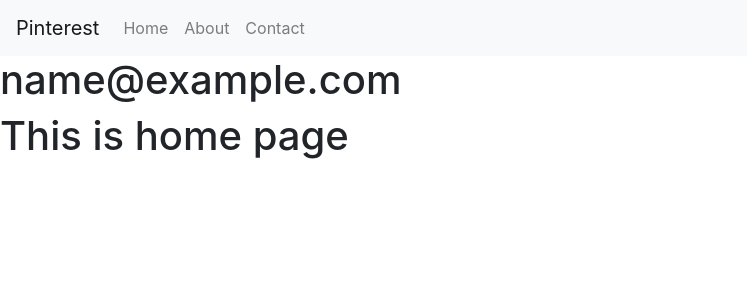
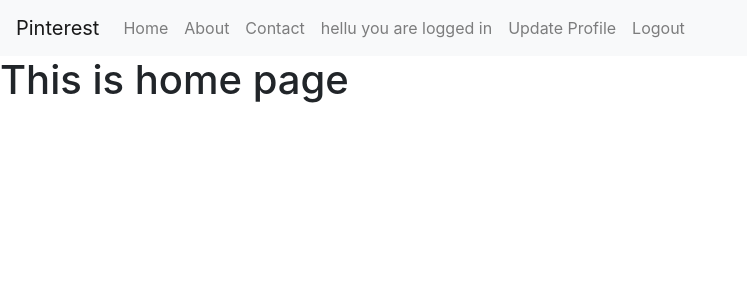
Before and after one commit to steffyjk/pintrverse, a Django app: page /users/home/ in a window 1280 px wide. Shown: the top 300 px of the page, without its empty margins (0-747 px from the left). Run offline with Django 4.2, Linux system fonts and the light colour scheme; the visitor is signed in with stand-in values (Sample User, id 1); some libraries are stand-ins or nearby versions.

Commit message:
updated base template for loggged in user view & anonymous user view

```diff
--- a/templates/base.html
+++ b/templates/base.html
@@ -25,6 +25,25 @@
             <li class="nav-item">
                 <a class="nav-link" href="#">Contact</a>
             </li>
+
+            {% if request.user.is_authenticated == False %}
+                <li class="nav-item" style="float: right">
+                    <a class="nav-link" href={% url 'users:register' %}>Register</a>
+                </li>
+                <li class="nav-item">
+                    <a class="nav-link" href={% url 'users:login' %}>Login</a>
+                </li>
+            {% else %}
+                <li class="nav-item">
+                    <a class="nav-link" href="#">hellu you are logged in</a>
+                </li>
+                <li class="nav-item">
+                    <a class="nav-link" href={% url 'users:profile_edit' request.user.id%}>Update Profile</a>
+                </li>
+                <li class="nav-item">
+                    <a class="nav-link" href={% url 'users:logout' %}>Logout</a>
+                </li>
+            {% endif %}
         </ul>
     </div>
 </nav>
--- a/templates/home.html
+++ b/templates/home.html
@@ -3,7 +3,6 @@
 {% block content %}
 
     <div>
-        <h1>{{ request.user }}</h1>
         <h1>This is home page</h1>
     </div>
 {% endblock %}
```
